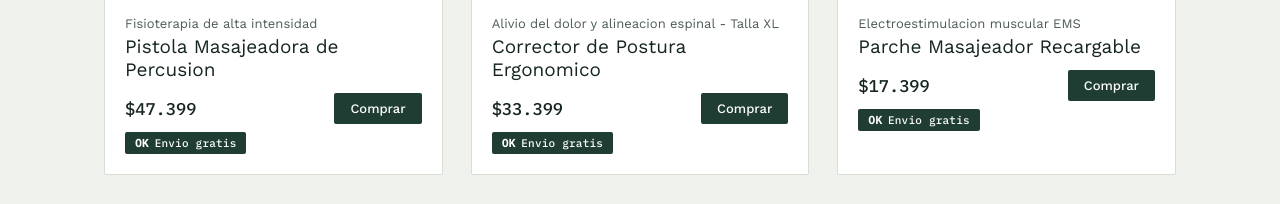
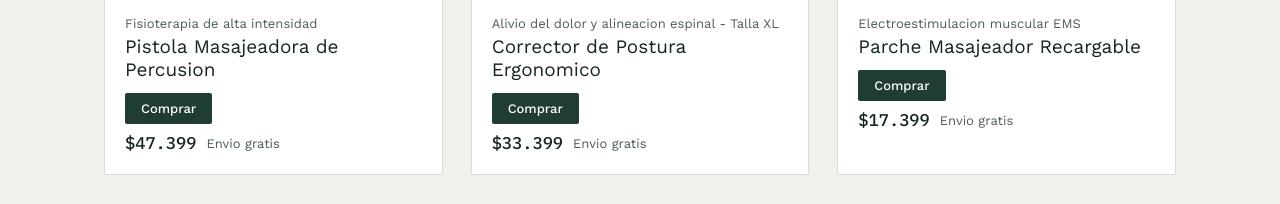
Before and after one commit to CesarAugustoPrado1/tienda-alivio, a Next.js app: page / in a window 1280 px wide. Shown: the part 1260-1464 px from the top of the page. Built offline with nearby package versions, Linux system fonts and the light colour scheme.

Commit message:
Reordenar boton, precio y envio gratis en tarjetas

```diff
--- a/pages/index.js
+++ b/pages/index.js
@@ -156,18 +156,7 @@ export default function Home() {
                 <div className="card-body">
                     <div className="card-sub">{p.subtitulo}</div>
                   <div className="card-title">{p.nombre}</div>
-                  <div
-                    style={{
-                                                      display: "flex",
-                                                      alignItems: "center",
-                                                      justifyContent: "space-between",
-                                                      gap: 10,
-                                                      marginTop: 10,
-                    }}
-                  >
-                    <span className="price">
-                                                    ${(p.precio + ENVIO_REFERENCIA).toLocaleString("es-AR")}
-</span>
+                  <div style={{ marginTop: 10 }}>
                     <button
                       className="btn-primary"
                       style={{ padding: "8px 16px", fontSize: 13 }}
@@ -175,13 +164,25 @@ export default function Home() {
                     >
                       Comprar
                         </button>
-                                  </div>
-                  <div style={{ display: "flex", gap: 8, flexWrap: "wrap", marginTop: 8 }}>
-                    <div className="free-shipping-badge free-shipping-badge--sm">
+                    <div
+                      style={{
+                                                display: "flex",
+                                                alignItems: "center",
+                                                gap: 10,
+                                                marginTop: 8,
+                      }}
+                    >
+                      <span className="price">
+                                              ${(p.precio + ENVIO_REFERENCIA).toLocaleString("es-AR")}
+</span>
+                      <span style={{ fontSize: 13, color: "var(--ink-soft)" }}>
                         Envio gratis
+                          </span>
                           </div>
 {tieneStockBajo(p) && (
-                                  <div className="stock-badge">Ultimas unidades</div>
+                        <div className="stock-badge" style={{ marginTop: 8 }}>
+                        Ultimas unidades
+                          </div>
                     )}
 </div>
                       </div>
```
Lines whose indentation alone changed are shown as unchanged.
